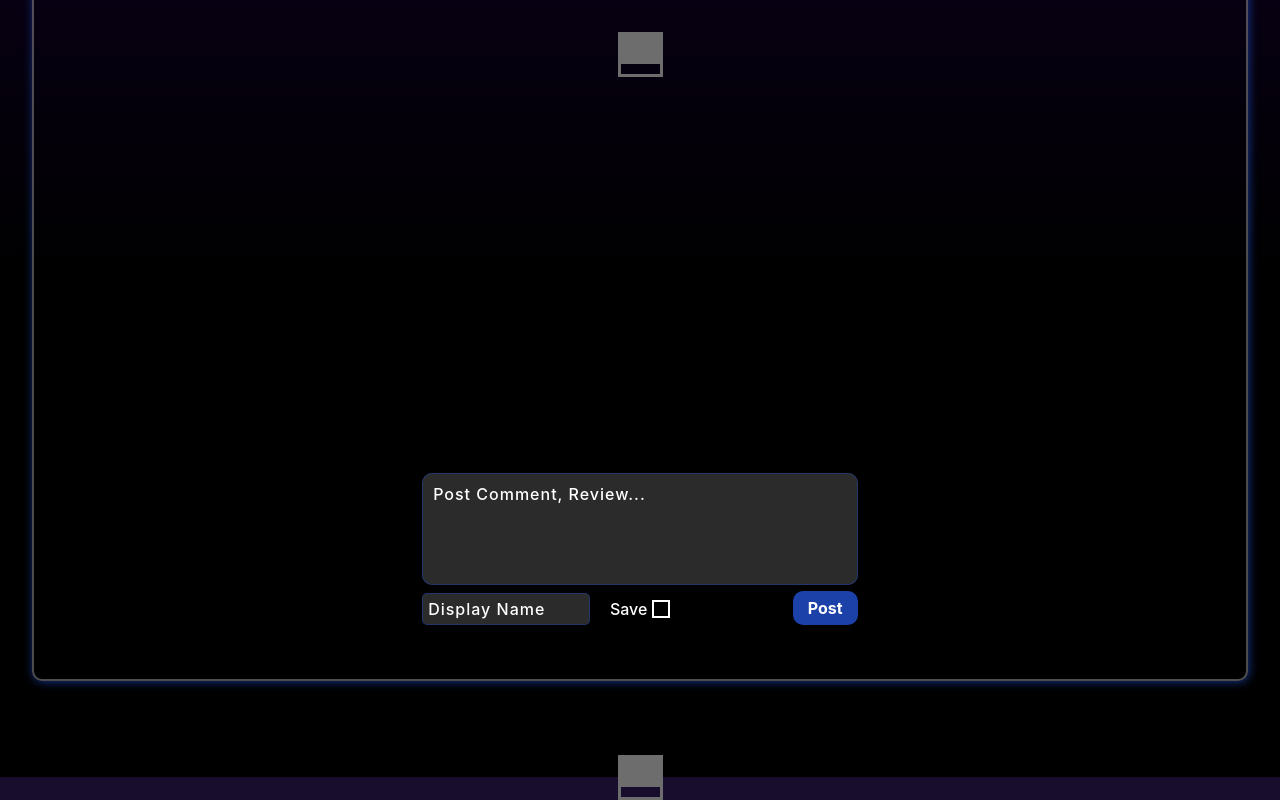
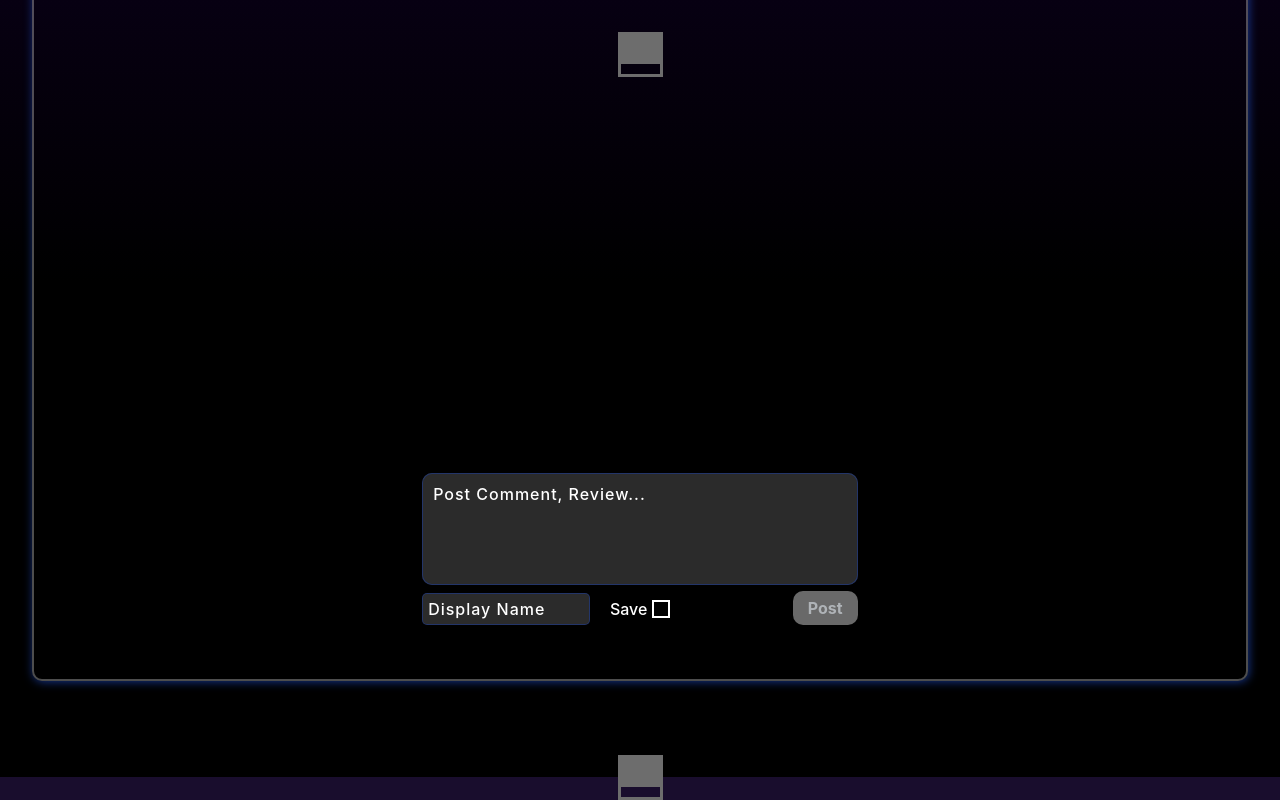
Before and after one commit to MtheMartian/gamestar, a React (Create React App) app: page /info in a window 1280 px wide. Shown: the part 781-1581 px from the top of the page. Built offline with nearby package versions, Linux system fonts and the light colour scheme.

Commit message:
post button update

```diff
--- a/src/css/general.css
+++ b/src/css/general.css
@@ -14,6 +14,17 @@ body{
   -moz-osx-font-smoothing: grayscale;
   overflow-x: hidden;
   background: rgba(13, 0, 34, 0.95);
+}
+
+*:disabled{
+  background: dimgray !important;
+  opacity: 1 !important;
+  color: rgba(240, 248, 255, 0.521) !important;
+  cursor: default !important;
+}
+
+*:disabled:active{
+  transform: none !important;
 }
 
 /* ------- Header ------- */
--- a/src/css/title-info.css
+++ b/src/css/title-info.css
@@ -392,7 +392,7 @@
 }
 
 #discuss-submit:active{
-  scale: 0.9;
+  transform: scale(0.9);
 }
 
 /* Media Queries */
--- a/src/pages/TitleInfo.tsx
+++ b/src/pages/TitleInfo.tsx
@@ -70,6 +70,7 @@ function Discuss(props: {reviews: TypeReview[] | null}){
   // Variables
   const nameValue = useRef<HTMLInputElement | null>(null);
   const saveCheckBox = useRef<HTMLInputElement | null>(null);
+  const postButton = useRef<HTMLButtonElement | null>(null);
 
   const reviewDate = useRef<string | null>(null);
 
@@ -100,6 +101,15 @@ function Discuss(props: {reviews: TypeReview[] | null}){
     }
   }
 
+  function disablePostIfEmpty(): void{
+    if(review.current!.value === "" || review.current!.value === " "){
+      postButton.current!.setAttribute("disabled", "");
+    }
+    else{
+      postButton.current!.removeAttribute("disabled");
+    }
+  }
+
   // Clear the input text for name if it was invalid
   function clearNameValue(){
     if(nameValue.current!.value === "Please enter a valid name" && nameValue.current!.style.border === "2px solid red"){
@@ -118,13 +128,14 @@ function Discuss(props: {reviews: TypeReview[] | null}){
 
   useEffect(()=>{
     setRetrievedReviews(prev => prev = props.reviews);
+    postButton.current!.setAttribute("disabled", "");
 
     return()=>{
       setRetrievedReviews(prev => prev = null);
     }
   }, [props.reviews])
 
-  async function postReview(e:React.MouseEvent){
+  async function postReview(e:React.MouseEvent<HTMLButtonElement>){
     e.preventDefault();
     const response = await fetch(`${process.env.REACT_APP_SERVE_ME}/api/reviews/postreview/${gameId}`,{
       method: "post",
@@ -163,7 +174,7 @@ function Discuss(props: {reviews: TypeReview[] | null}){
         </div>
         <form id="discuss-post-message">
           <textarea form="discuss-post-message" placeholder="Post Comment, Review..." id="discuss-message"
-            ref={review} />
+            ref={review} onChange={disablePostIfEmpty}/>
           <div id="name-section">
             <input type="text" placeholder="Display Name" id="discuss-name" ref={nameValue}
               defaultValue={_name}  onClick={clearNameValue} />
@@ -172,7 +183,7 @@ function Discuss(props: {reviews: TypeReview[] | null}){
               <input type="checkbox" id="discuss-save-name" onChange={saveName} ref={saveCheckBox}/>
             </label>
           </div>
-          <button id="discuss-submit" onClick={postReview}>Post</button>
+          <button id="discuss-submit" onClick={postReview} ref={postButton}>Post</button>
         </form>
       </section>
     </section>
```
